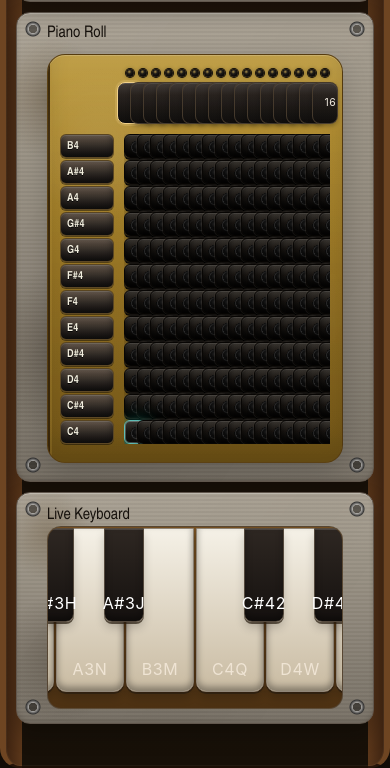
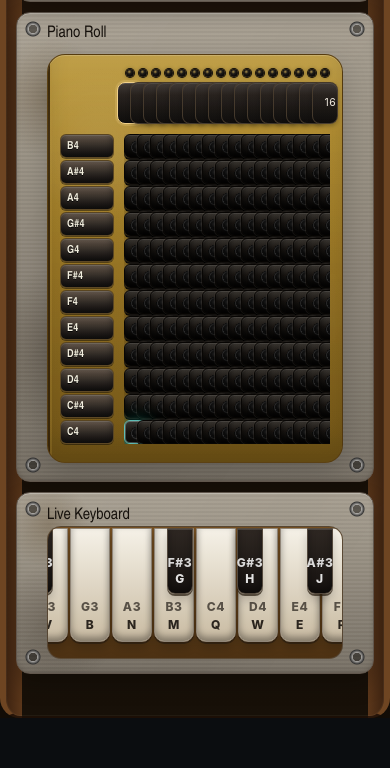
Before and after one commit to wimfish/midiSequencer, a website: page public/fm-prototype.html in a window 390 px wide. Shown: the part 1431-2199 px from the top of the page. After the commit the page ends 2149 px from the top, so only its background shows below. Drawn offline with Linux system fonts and the light colour scheme; a web font is replaced by a local one.

Commit message:
toetsen piano juiste positie

```diff
--- a/public/fm-prototype.css
+++ b/public/fm-prototype.css
@@ -445,13 +445,14 @@ body.fm-prototype-page .cell.flash-denied {
   border-radius: 14px;
   border: 1px solid rgba(88,73,57,0.85);
   background: linear-gradient(180deg, rgba(116,77,30,.96), rgba(76,48,17,.98));
-  overflow-x: auto;
+  overflow: hidden;
 }
 
 .piano-stage {
   position: relative;
   width: max-content;
   margin: -15px auto auto;
+  will-change: transform;
 }
 
 .piano-row-white {
@@ -475,9 +476,11 @@ body.fm-prototype-page .cell.flash-denied {
   border: 1px solid #908577;
   background: linear-gradient(180deg, #f5f1e7, #c9bba2);
   display: flex;
-  align-items: flex-end;
-  justify-content: center;
-  padding-bottom: 12px;
+  flex-direction: column;
+  align-items: center;
+  justify-content: flex-end;
+  gap: 6px;
+  padding-bottom: 10px;
 }
 
 .piano-key.white:last-child {
@@ -495,10 +498,45 @@ body.fm-prototype-page .cell.flash-denied {
   z-index: 3;
   pointer-events: auto;
   display: flex;
-  align-items: flex-end;
-  justify-content: center;
+  flex-direction: column;
+  align-items: center;
+  justify-content: flex-end;
+  gap: 4px;
   padding-bottom: 8px;
   color: #fff;
+}
+
+.piano-keybind-label {
+  font-weight: 800;
+  letter-spacing: 0.06em;
+  font-size: 12px;
+  line-height: 1;
+  opacity: 0.95;
+}
+
+.piano-note-label {
+  font-weight: 800;
+  font-size: 12px;
+  line-height: 1;
+  opacity: 0.9;
+}
+
+.piano-key.black .piano-keybind-label,
+.piano-key.black .piano-note-label {
+  color: rgba(255,255,255,0.92);
+}
+
+.piano-key.white .piano-keybind-label {
+  color: rgba(20,14,10,0.92);
+}
+
+.piano-key.white .piano-note-label {
+  color: rgba(20,14,10,0.72);
+}
+
+.piano-key:focus-visible {
+  outline: 2px solid rgba(255,255,255,0.9);
+  outline-offset: 2px;
 }
 
 /* =========================================
@@ -510,6 +548,10 @@ body.fm-prototype-page .cell.flash-denied {
     --fm-label-width: 62px;
     --fm-row-height: 28px;
     --fm-grid-gap: 3px;
+    --fm-white-key-width: 56px;
+    --fm-white-key-height: 146px;
+    --fm-black-key-width: 34px;
+    --fm-black-key-height: 84px;
   }
 
   .fm-transport-buttons {
@@ -530,6 +572,10 @@ body.fm-prototype-page .cell.flash-denied {
     --fm-label-width: 54px;
     --fm-row-height: 24px;
     --fm-grid-gap: 2px;
+    --fm-white-key-width: 46px;
+    --fm-white-key-height: 128px;
+    --fm-black-key-width: 28px;
+    --fm-black-key-height: 74px;
   }
 
   .fm-transport-buttons {
@@ -546,3 +592,12 @@ body.fm-prototype-page .cell.flash-denied {
     height: 8px;
   }
 }
+
+@media (max-width: 420px) {
+  body.fm-prototype-page {
+    --fm-white-key-width: 40px;
+    --fm-white-key-height: 114px;
+    --fm-black-key-width: 24px;
+    --fm-black-key-height: 66px;
+  }
+}
```
Also changed, not shown: public/app/features/fmSequencer/index.js (+43 -8 lines).
